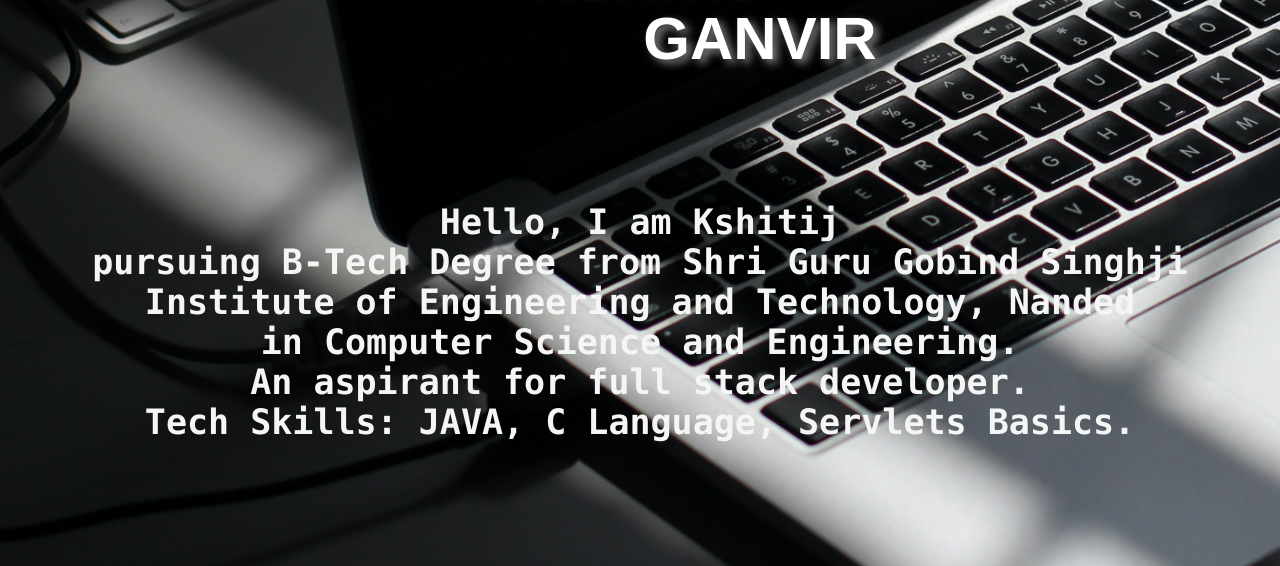
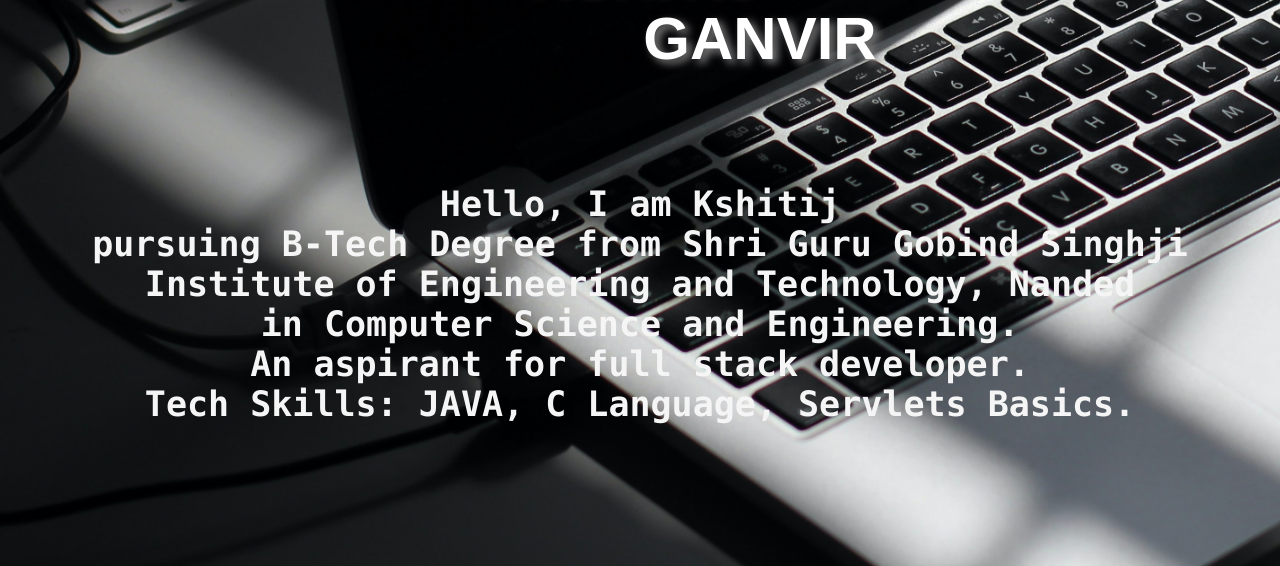
Before and after one commit to K5h1t1z/k5h1t1z.github.io., a plain HTML site: page index.html in a window 1280 px wide. Shown: the part 866-1432 px from the top of the page. Drawn offline with Linux system fonts and the light colour scheme.

Commit message:
Update index.html

```diff
--- a/index.html
+++ b/index.html
@@ -92,7 +92,7 @@ li{
 
 		<!--profile------------------------------------------------------->
 		<p align="center" style="padding-top: 100px;"><img id="profimg"  src="myimage.jpg"></p>
-		<h1 id ="heading" align="center"> KSHITIJ<br>&emsp;&emsp;&emsp;&emsp;GANVIR</h1><br><br><br>
+		<h1 id ="heading" align="center"> KSHITIJ<br>&emsp;&emsp;&emsp;&emsp;GANVIR</h1><br><br>
 		<p id="paragraph" align="center">Hello, I am Kshitij<br>
 			pursuing B-Tech Degree from Shri Guru Gobind Singhji Institute of Engineering and Technology, Nanded
 			<br> in Computer Science and Engineering.<br>
```
